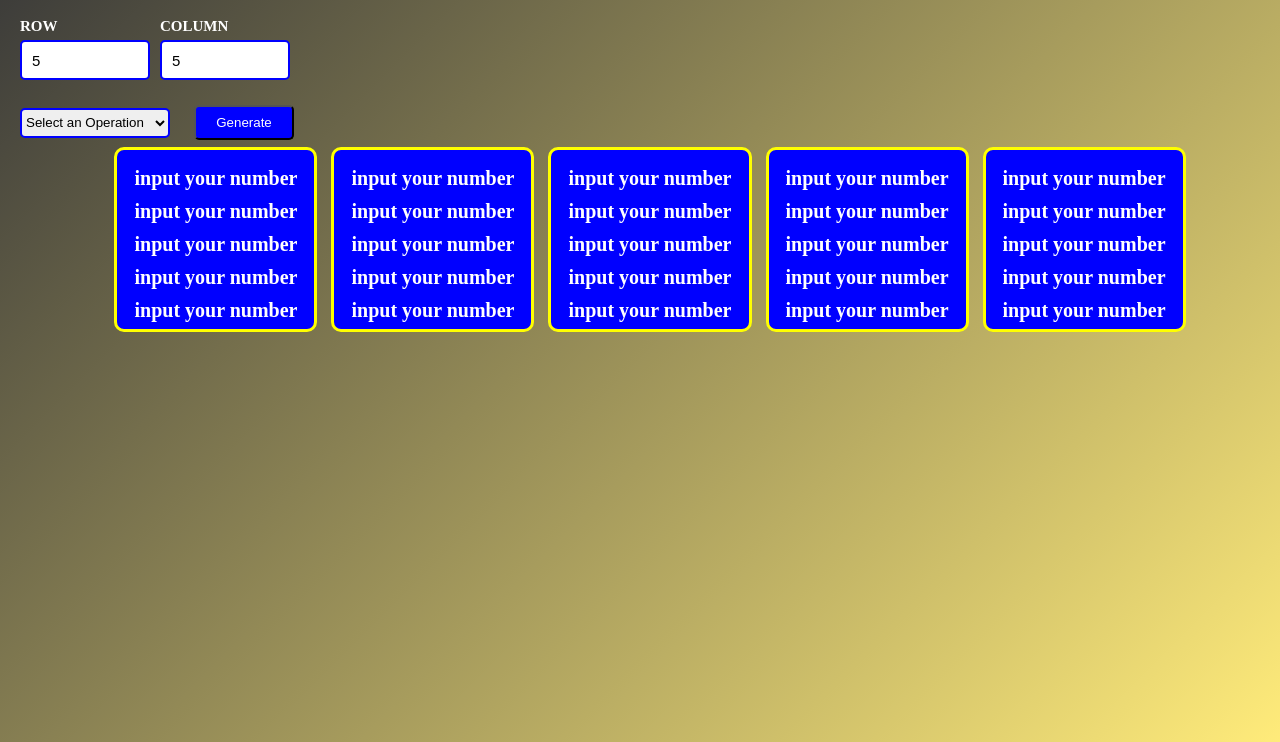
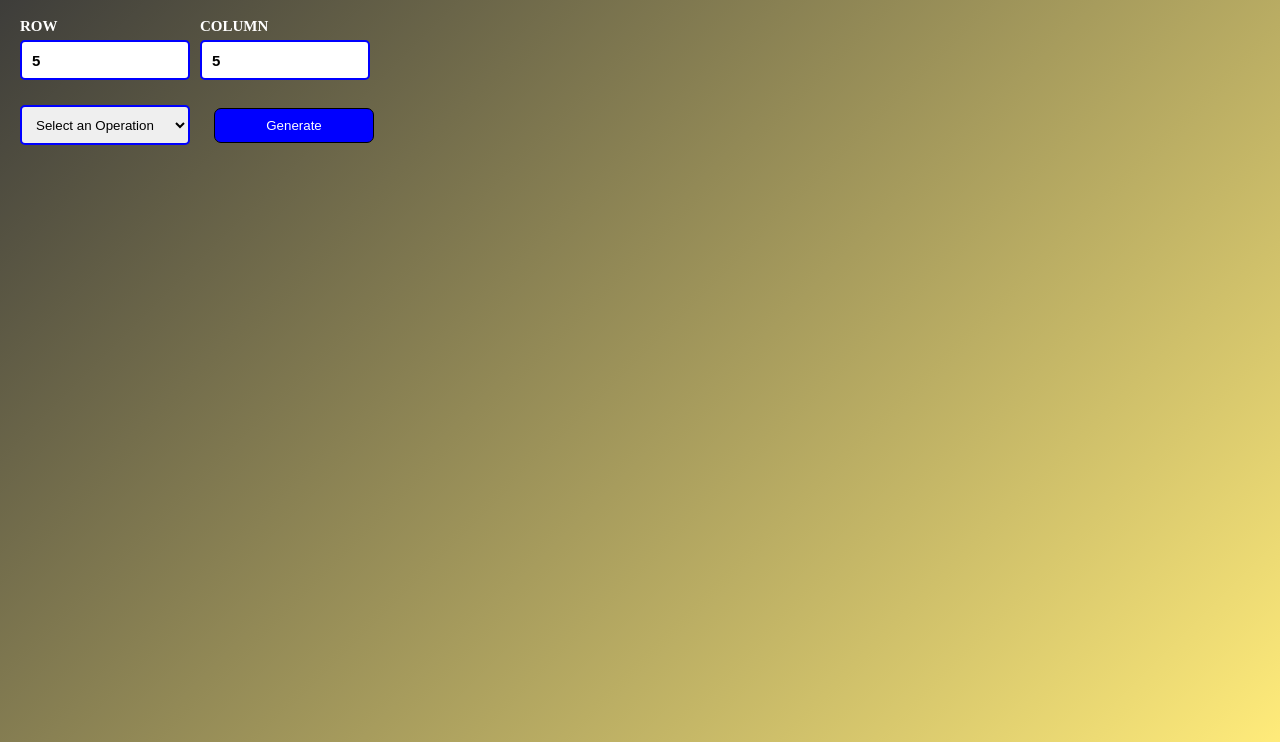
Before and after one commit to JUNIOR-SAM/Calculation-table, a plain HTML site: page index.html in a window 1280 px wide. Both pictures are taken after typing "5", "5" into the empty fields and a click on the button "Generate". Shown: the part 58-800 px from the top of the page. Drawn offline with Linux system fonts and the light colour scheme.

Commit message:
i add style

```diff
--- a/script.js
+++ b/script.js
@@ -45,17 +45,23 @@ function evaluationSite() {
     for (j = 1; j <= proValue2; j++) {
       let h1 = document.createElement("p");
 
-      if (operator == "multiply"){
+if (proValue1 === "" && proValue2 === "") {
+        alert("Please enter a value in the input field")
+      }
+
+    else if (operator == "multiply") {
         result = `${i}*${j}&nbsp;=&nbsp;${i * j} `;
-      } else if (operator == "division") {
-        result = `${i}/${j}&nbsp;=&nbsp;${(i / j) .toFixed(2)}`;
-      } else if (operator == "add") {
+      }   else if (operator == "division") {
+        result = `${i}/${j}&nbsp;=&nbsp;${(i / j).toFixed(2)}`;
+      } else if (operator == "addition") {
         result = `${i}+${j}&nbsp;=&nbsp;${i + j}`;
       } else if (operator == "subtract") {
         result = `${i}-${j}&nbsp;=&nbsp;${i - j}`;
-      } else  {
-        result = "input your number";
       }
+      else{
+        alert("select an operation");
+      }
+
       h1.innerHTML = result;
       h1.style.padding = "0px 10px";
       div1.appendChild(h1);
--- a/style.css
+++ b/style.css
@@ -21,36 +21,24 @@ body {
   display: flex;
   flex-wrap: wrap;
   justify-content: center;
-  /* flex-direction: row;
-    flex-wrap: nowrap; */
+  /* flex-direction: row; */
 }
-p {
+
+p{
   font-size: 20px;
-  font-weight: 600;
   color: white;
+  font-weight: bold;
   margin-top: 10px;
 }
-/* p::after,
-p::before{
-    content: "`";
-} */
-/* .menu{
-    display: none;
-}
-
-.menu #menu{
-display: flex;
-flex-direction: row;
-} */
 
 input {
-  width: 130px;
+  width: 170px;
   height: 40px;
   border-radius: 5px;
   border: 1px solid #000;
   padding-left: 10px;
   font-size: 15px;
-  font-weight: 200;
+  font-weight: bold;
   margin-bottom: 10px;
   border: 2px solid blue;
 }
@@ -69,18 +57,28 @@ h6 {
 
 select {
   border-radius: 5px;
-  height: 30px;
-  width: 150px;
+  height: 40px;
+  width: 170px;
   margin-right: 20px;
   border: 2px solid blue;
+  padding-left: 10px;
 }
 
 button {
-  width: 100px;
+  width: 160px;
   height: 35px;
-  border-radius: 5px;
+  border-radius: 7px;
   background-color: blue;
   color: white;
+  cursor: pointer;
+  border: 1px solid black;
+}
+
+button:hover{
+  transition: 0.2s;
+  transform: rotate(120deg);
+  transform: scale(1.1);
+
 }
 
 h2 {
```
Also changed, not shown: index.html (line endings or trailing spaces).
